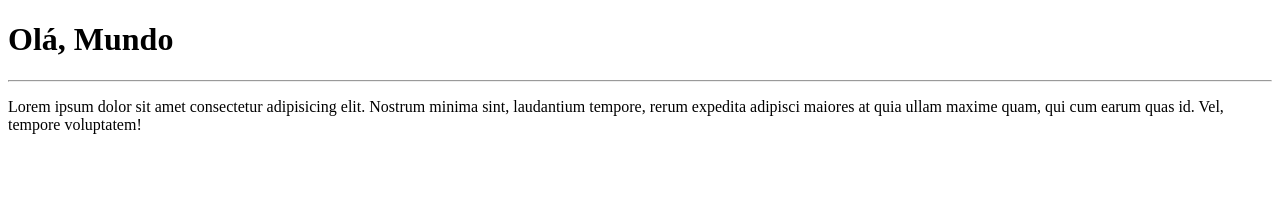
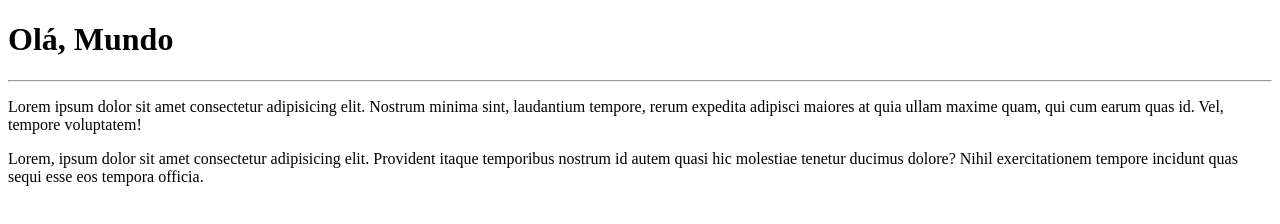
Before and after one commit to BrunoAntunes-Dev/Ola-mundo, a plain HTML site: page site-exemplo/index.html in a window 1280 px wide. Drawn offline with Linux system fonts and the light colour scheme.

Commit message:
Adicionei um parágrafo

```diff
--- a/site-exemplo/index.html
+++ b/site-exemplo/index.html
@@ -12,6 +12,12 @@
     <p>Lorem ipsum dolor sit amet consectetur adipisicing elit. Nostrum minima sint,
         laudantium tempore, rerum expedita adipisci maiores at quia ullam maxime quam,
         qui cum earum quas id. Vel, tempore voluptatem!</p>
+
+    <p>
+        Lorem, ipsum dolor sit amet consectetur adipisicing elit. Provident itaque temporibus
+        nostrum id autem quasi hic molestiae tenetur ducimus dolore? Nihil exercitationem
+        tempore incidunt quas sequi esse eos tempora officia.
+    </p>
     </hr>
 </body>
 </html>
```
